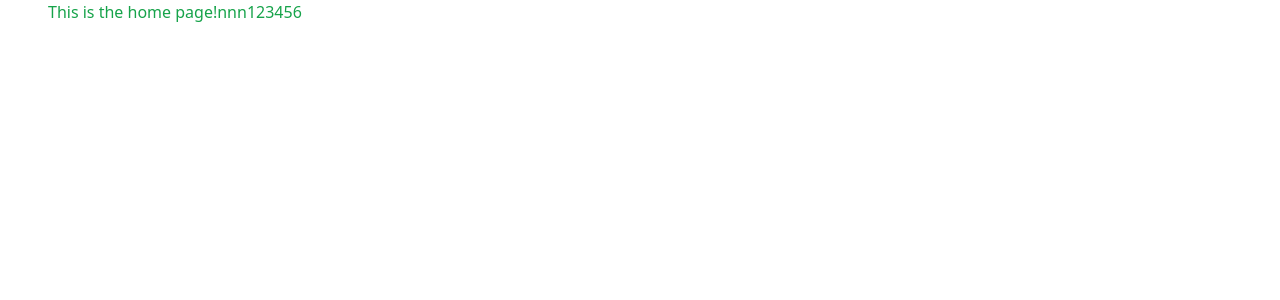
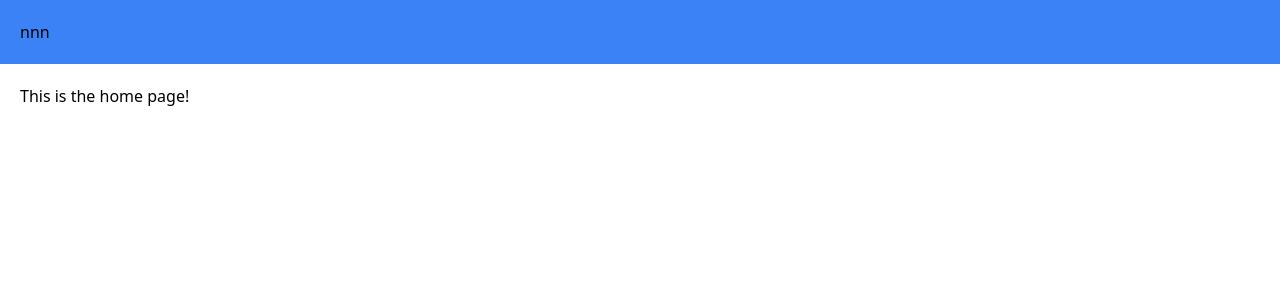
Before and after one commit to Scientific-Research/mk004-nextjs, a Next.js app: page / in a window 1280 px wide. Shown: the top 300 px of the page. Built offline with nearby package versions, Linux system fonts and the light colour scheme.

Commit message:
IProps is more understand now

```diff
--- /dev/null
+++ b/app/Header.tsx
@@ -0,0 +1,6 @@
+import React from "react";
+
+function Header() {
+  return <header className="p-5 bg-blue-500"> nnn</header>;
+}
+export default Header;
--- a/app/layout.tsx
+++ b/app/layout.tsx
@@ -1,13 +1,18 @@
+import React from "react";
 import "../styles/globals.css";
-export default function RootLayout({
-  children,
-}: {
+import Header from "./Header";
+
+interface IProps {
   children: React.ReactNode;
-}) {
+}
+export default function RootLayout({ children }: IProps) {
   return (
     <html>
       <head />
-      <body>{children}</body>
+      <body>
+        <Header />
+        <div className="p-5">{children}</div>
+      </body>
     </html>
   );
 }
--- a/app/page.tsx
+++ b/app/page.tsx
@@ -1,8 +1,6 @@
 import React from "react";
 
 function Home() {
-  return (
-    <div className="ml-12 text-green-600">This is the home page!nnn123456</div>
-  );
+  return <div>This is the home page!</div>;
 }
 export default Home;
```
